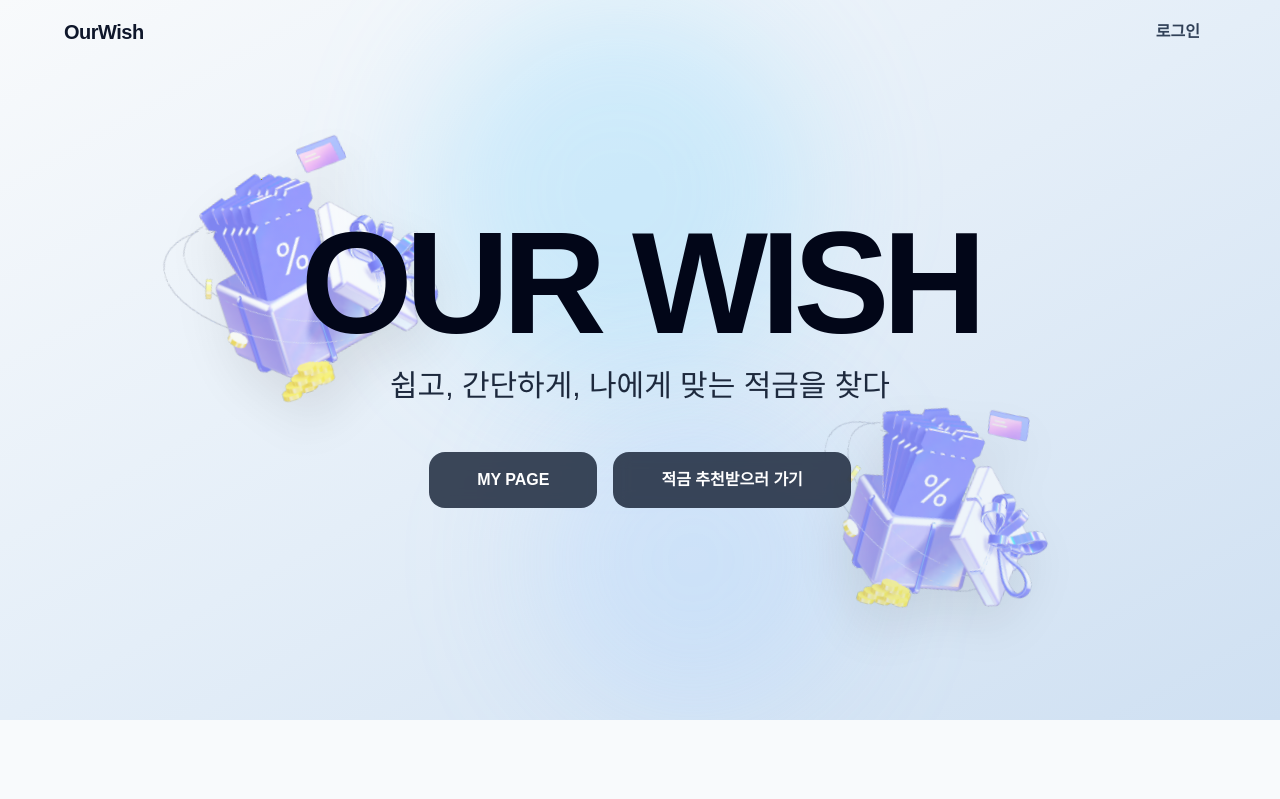
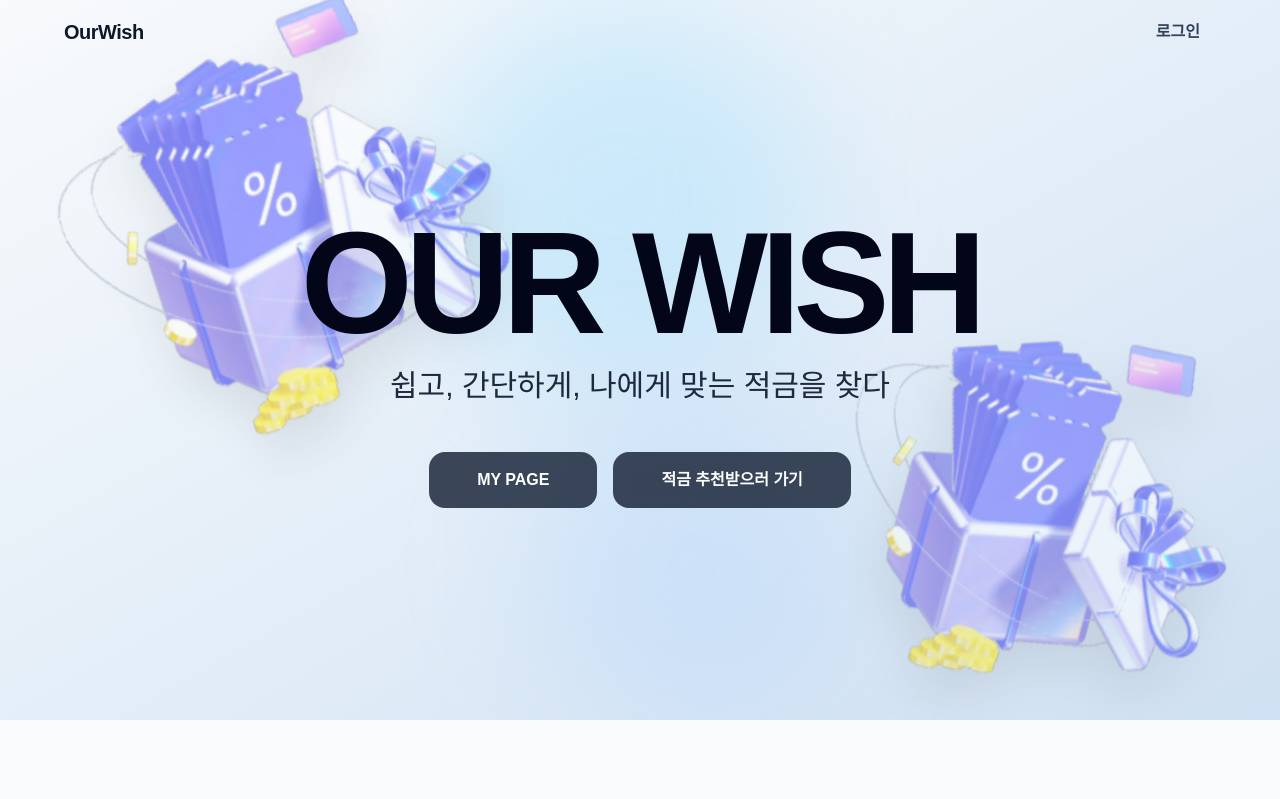
Before and after one commit to Our-Wish/ourwish, a Vue app in the folder frontend_dir/: page / in a window 1280 px wide. Shown: the top 799 px of the page. Built offline with nearby package versions, Linux system fonts and the light colour scheme; no server answers; a web font is replaced by a local one.

Commit message:
Style: 히어로 배경 이미지 크기 및 위치 조정

```diff
--- a/frontend_dir/src/components/Home/LandingHero.vue
+++ b/frontend_dir/src/components/Home/LandingHero.vue
@@ -14,12 +14,12 @@
     <img
       :src="mainImg"
       aria-hidden="true"
-      class="pointer-events-none absolute -top-16 -left-20 w-208 rotate-[-18deg] opacity-60 drop-shadow-2xl"
+      class="pointer-events-none absolute top-4 left-8 w-120 rotate-[-18deg] opacity-60 drop-shadow-2xl"
     />
     <img
       :src="mainImg"
       aria-hidden="true"
-      class="pointer-events-none absolute -bottom-16 -right-20 w-3xl rotate-15 opacity-55 drop-shadow-2xl"
+      class="pointer-events-none absolute bottom-4 right-8 w-md rotate-15 opacity-55 drop-shadow-2xl"
     />
 
     <div class="relative z-10 flex flex-col items-center px-8 text-center">
@@ -50,7 +50,7 @@
 
 <script setup lang="ts">
 import { useAuthStore } from '@/stores/auth'
-import mainImg from '@/assets/mainImg.png'
+import mainImg from '@/assets/mainImg2.png'
 import { useRouter } from 'vue-router'
 import { storeToRefs } from 'pinia'
 
```
Also changed, not shown: frontend_dir/src/assets/mainImg2.png (added).
